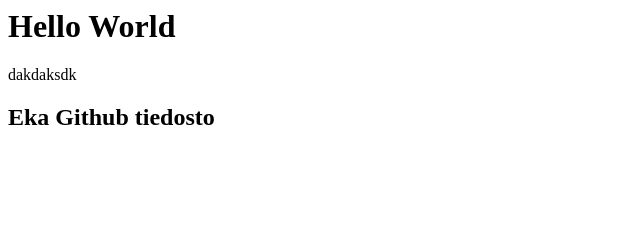
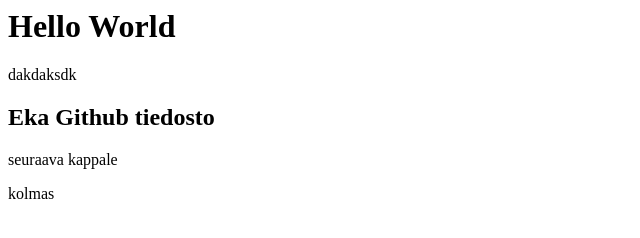
Before and after one commit to Jerojal/demo1, a plain HTML site: page index.html in a window 1280 px wide. Shown: the whole page, without its empty margins (0-640 px from the left). Drawn offline with Linux system fonts and the light colour scheme.

Commit message:
Update index.html

```diff
--- a/index.html
+++ b/index.html
@@ -3,3 +3,6 @@
 dakdaksdk
 
 <H2>Eka Github tiedosto</H2>
+<P>seuraava kappale</P>
+
+<P>kolmas</P>
```
